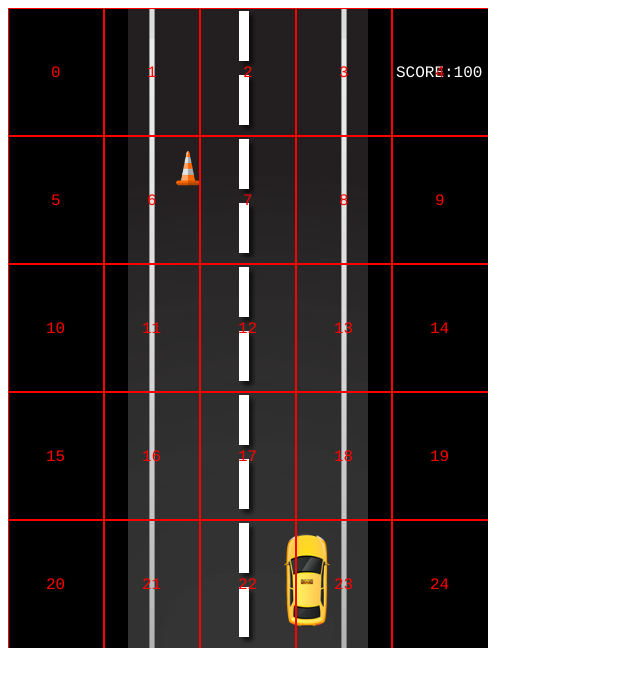
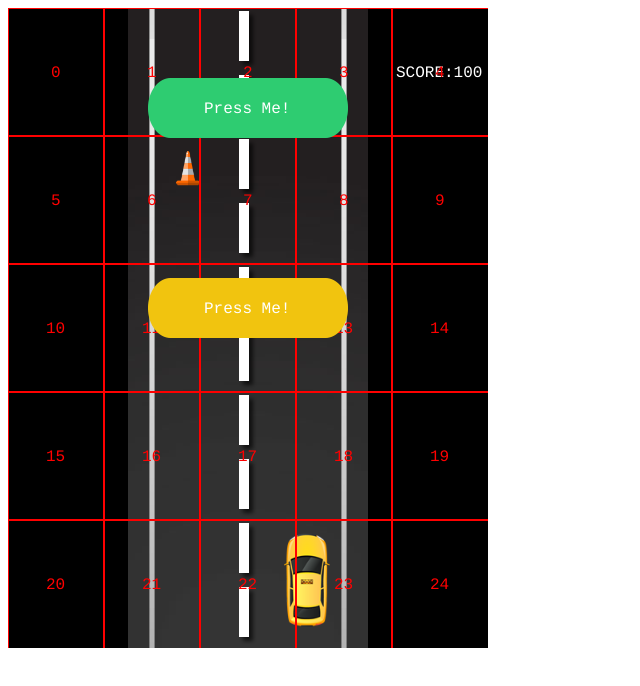
Before and after one commit to ChaDe1922/basicTemplate, a plain HTML site: page index.html in a window 1280 px wide. Shown: the whole page, without its empty margins (0-640 px from the left). Drawn offline with Linux system fonts and the light colour scheme; animation ran at ten frames a second.

Commit message:
Buttons
Added flat buttons and text

```diff
--- a/index.html
+++ b/index.html
@@ -16,6 +16,7 @@
     <script src="js/classes/mc/controller.js"></script>
     <script src="js/classes/components/scoreBox.js"></script>
     <script src="js/classes/util/alignGrid.js"></script>
+    <script src="js/classes/ui/flatButton.js"></script>
 
 
 </head>
--- /dev/null
+++ b/js/classes/ui/flatButton.js
@@ -0,0 +1,39 @@
+class FlatButton extends Phaser.GameObjects.Container
+{
+    constructor(config)
+    {
+        if (!config.scene)
+            {
+                console.log("missing scene!");
+                return;
+            }
+        if (!config.key)
+            {
+                console.log("missing key");
+                return;
+            }
+        super(config.scene);
+
+        this.scene=config.scene;
+        this.back = this.scene.add.image(0,0, config.key);
+
+        this.add(this.back);
+
+        if (config.text)
+            {
+                this.text1 = this.scene.add.text(0,0,config.text);
+                this.text1.setOrigin(0.5,0.5);
+                this.add(this.text1);
+            }
+        if (config.x)
+            {
+                this.x = config.x;
+            }
+        if (config.y)
+            {
+                this.y = config.y;
+            }
+
+        this.scene.add.existing(this);
+    }
+}
--- a/js/sceneMain.js
+++ b/js/sceneMain.js
@@ -14,6 +14,8 @@ class SceneMain extends Phaser.Scene {
         this.load.image("cone", "images/cone.png");
         this.load.image("barrier", "images/barrier.png");
 
+        this.load.image("button1", "images/ui/buttons/2/1.png");
+        this.load.image("button2", "images/ui/buttons/2/4.png");
 
 
 
@@ -36,6 +38,9 @@ class SceneMain extends Phaser.Scene {
         this.alignGrid.showNumbers();
         this.alignGrid.placeAtIndex(4, this.sb);
 
+        var flatButton = new FlatButton ({scene:this, key:'button1', text:'Press Me!', x:240, y:100, event: 'button_pressed'});
+
+        var flatButton2 = new FlatButton ({scene:this, key:'button2', text:'Press Me!', x:240, y:300, event: 'button_pressed'});
 
     }
     update()
```
Also changed, not shown: images/ui/buttons/1/1.png (added), images/ui/buttons/1/2.png (added), images/ui/buttons/1/3.png (added), images/ui/buttons/1/4.png (added), images/ui/buttons/1/5.png (added), images/ui/buttons/1/6.png (added), images/ui/buttons/2/1.png (added), images/ui/buttons/2/2.png (added), images/ui/buttons/2/3.png (added), images/ui/buttons/2/4.png (added), images/ui/buttons/2/5.png (added), images/ui/buttons/2/6.png (added), 2 other files.
